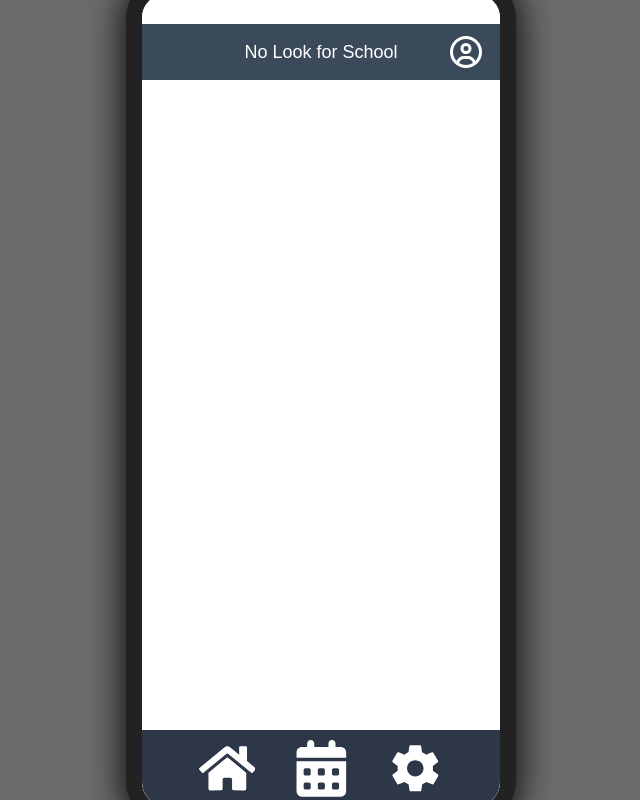
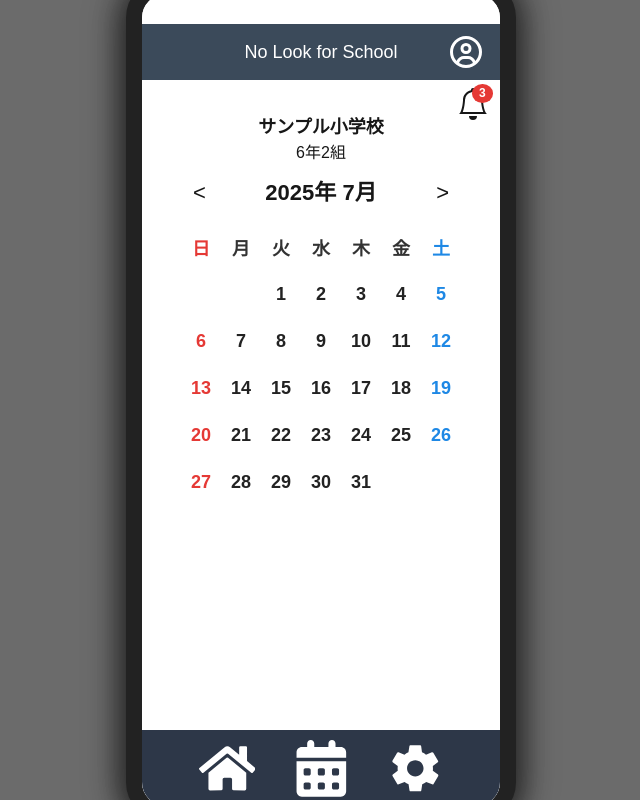
Before and after one commit to ochimasato0186/next_go_front, a Next.js app: page /student/time in a window 1280 px wide. Shown: the whole page, without its empty margins (319-959 px from the left). Built offline with nearby package versions, Linux system fonts and the light colour scheme.

Commit message:
設定画面Bellカレンダー等のUI調整

```diff
--- a/app/student/bell/page.tsx
+++ b/app/student/bell/page.tsx
@@ -2,13 +2,16 @@
 import Image from "next/image";
 import SmartphoneFrame from "../../../components/SmartphoneFrame";
 import SmartphoneHeader from "../../../components/SmartphoneHeader";
+import StudentBell from "../../../components/StudentBell";
 import StudentFooter from "../../../components/StudentFooter";
 
 export default function Home() {
   return (
     <div className="min-h-screen flex items-center justify-center">
       <SmartphoneFrame>
-        <SmartphoneHeader />
+  <SmartphoneHeader />
+  <div style={{ position: 'absolute', top: '25mm', right: '3mm', zIndex: 50 }}><StudentBell count={3} /></div>
+  <div className="flex justify-end pr-4"><StudentBell count={3} /></div>
         <main className="flex-1 p-4">
           <h1>生徒側通知画面</h1>
           <p>ここに先生向けの機能やUIを追加できます。</p>
--- a/app/student/home/page.tsx
+++ b/app/student/home/page.tsx
@@ -1,13 +1,16 @@
 "use client";
 import SmartphoneFrame from "../../../components/SmartphoneFrame";
 import SmartphoneHeader from "../../../components/SmartphoneHeader";
+import StudentBell from "../../../components/StudentBell";
 import StudentFooter from "../../../components/StudentFooter";
 
 export default function Home() {
   return (
     <div className="min-h-screen flex items-center justify-center">
       <SmartphoneFrame>
-        <SmartphoneHeader />
+  <SmartphoneHeader />
+  <div style={{ position: 'absolute', top: '25mm', right: '3mm', zIndex: 50 }}><StudentBell count={3} /></div>
+  <div className="flex justify-end pr-4"><StudentBell count={3} /></div>
         <main className="flex flex-col justify-center items-center min-h-screen p-0">
           <h1>生徒側ホーム画面</h1>
           <div className="flex justify-center items-center my-8" style={{ height: "540px" }}>
--- a/app/student/page.tsx
+++ b/app/student/page.tsx
@@ -6,13 +6,16 @@ import Image from "next/image";
 import SmartphoneFrame from "../../components/SmartphoneFrame";
 import Link from "next/link";
 import SmartphoneHeader from "../../components/SmartphoneHeader";
+import StudentBell from "../../components/StudentBell";
 import StudentFooter from "../../components/StudentFooter";
 
 export default function Home() {
   return (
     <div className="min-h-screen flex items-center justify-center">
       <SmartphoneFrame>
-        <SmartphoneHeader />
+  <SmartphoneHeader />
+  <div style={{ position: 'absolute', top: '25mm', right: '3mm', zIndex: 50 }}><StudentBell count={3} /></div>
+  <div className="flex justify-end pr-4"><StudentBell count={3} /></div>
         <div style={{flex: 1, display: "flex", flexDirection: "column", height: "100%", position: "relative"}}>
           <main
             className="flex flex-col items-center gap-4"
--- a/app/student/setting/page.tsx
+++ b/app/student/setting/page.tsx
@@ -1,17 +1,20 @@
 
-import Image from "next/image";
+"use client";
+import SettingMenu from "../../../components/SettingMenu";
 import SmartphoneFrame from "../../../components/SmartphoneFrame";
 import SmartphoneHeader from "../../../components/SmartphoneHeader";
+import StudentBell from "../../../components/StudentBell";
 import StudentFooter from "../../../components/StudentFooter";
 
 export default function Home() {
   return (
-    <div className="min-h-screen flex items-center justify-center">
+  <div className="min-h-screen flex items-center justify-center" style={{ background: '#dcdcdc' }}>
       <SmartphoneFrame>
-        <SmartphoneHeader />
-        <main className="flex-1 p-4">
-          <h1>生徒側設定画面</h1>
-          <p>ここに先生向けの機能やUIを追加できます。</p>
+  <SmartphoneHeader />
+  <div style={{ position: 'absolute', top: '25mm', right: '3mm', zIndex: 50 }}><StudentBell count={3} /></div>
+  <div className="flex justify-end pr-4"><StudentBell count={3} /></div>
+        <main className="flex-1 p-4 flex flex-col items-center justify-center">
+          <SettingMenu />
         </main>
         <StudentFooter />
       </SmartphoneFrame>
--- a/app/student/time/page.tsx
+++ b/app/student/time/page.tsx
@@ -2,15 +2,19 @@
 import SmartphoneFrame from "../../../components/SmartphoneFrame";
 import SmartphoneHeader from "../../../components/SmartphoneHeader";
 import StudentFooter from "../../../components/StudentFooter";
+import Calendar from "../../../components/Calendar";
+import StudentBell from "../../../components/StudentBell";
 
 export default function Home() {
   return (
     <div className="min-h-screen flex items-center justify-center">
       <SmartphoneFrame>
-        <SmartphoneHeader />
-        <main className="flex-1 p-4">
-          <h1>生徒側履歴画面</h1>
-          <p>ここに先生向けの機能やUIを追加できます。</p>
+            <SmartphoneHeader />
+            <div style={{ position: 'absolute', top: '25mm', right: '3mm', zIndex: 50 }}><StudentBell count={3} /></div>
+        <main className="flex-1 p-4 flex flex-col items-center justify-center">
+          <div style={{ marginTop: "-210px" }}>
+            <Calendar />
+          </div>
         </main>
         <StudentFooter />
       </SmartphoneFrame>
--- /dev/null
+++ b/components/Calendar.tsx
@@ -0,0 +1,120 @@
+"use client";
+import React, { useState } from "react";
+
+const weekDays = ["日", "月", "火", "水", "木", "金", "土"];
+
+function getMonthMatrix(year: number, month: number) {
+  const firstDay = new Date(year, month, 1);
+  const lastDay = new Date(year, month + 1, 0);
+  const matrix: (number | null)[][] = [];
+  let week: (number | null)[] = Array(firstDay.getDay()).fill(null);
+
+  for (let day = 1; day <= lastDay.getDate(); day++) {
+    week.push(day);
+    if (week.length === 7) {
+      matrix.push(week);
+      week = [];
+    }
+  }
+  if (week.length > 0) {
+    while (week.length < 7) week.push(null);
+    matrix.push(week);
+  }
+  return matrix;
+}
+
+const Calendar: React.FC = () => {
+  const today = new Date();
+  const [year, setYear] = useState(today.getFullYear());
+  const [month, setMonth] = useState(today.getMonth());
+  const matrix = getMonthMatrix(year, month);
+
+  const prevMonth = () => {
+    if (month === 0) {
+      setYear(year - 1);
+      setMonth(11);
+    } else {
+      setMonth(month - 1);
+    }
+  };
+  const nextMonth = () => {
+    if (month === 11) {
+      setYear(year + 1);
+      setMonth(0);
+    } else {
+      setMonth(month + 1);
+    }
+  };
+
+  return (
+    <div
+      style={{
+        maxWidth: 380,
+        margin: "0 auto",
+        fontFamily: "sans-serif",
+        fontSize: 20,
+        padding: 0,
+      }}
+    >
+      {/* 学校名と学年クラス表示（仮のテキスト） */}
+      <div style={{ textAlign: "center", marginBottom: 8 }}>
+        <div style={{ fontSize: 18, fontWeight: "bold" }}>サンプル小学校</div>
+        <div style={{ fontSize: 16 }}>6年2組</div>
+      </div>
+      <div
+        style={{
+          display: "flex",
+          justifyContent: "space-between",
+          alignItems: "center",
+          marginBottom: 16,
+        }}
+      >
+        <button style={{ fontSize: 22, padding: "3px 12px" }} onClick={prevMonth}>{"<"}</button>
+        <span style={{ fontWeight: "bold", fontSize: 22 }}>{year}年 {month + 1}月</span>
+        <button style={{ fontSize: 22, padding: "3px 12px" }} onClick={nextMonth}>{">"}</button>
+      </div>
+      <table style={{ width: "100%", borderCollapse: "collapse" }}>
+        <thead>
+          <tr>
+            {weekDays.map((d) => (
+              <th
+                key={d}
+                style={{
+                  padding: 8,
+                  color: d === "日" ? "#e53935" : d === "土" ? "#1e88e5" : "#333",
+                  fontSize: 18,
+                }}
+              >
+                {d}
+              </th>
+            ))}
+          </tr>
+        </thead>
+        <tbody>
+          {matrix.map((week, i) => (
+            <tr key={i}>
+              {week.map((day, j) => (
+                <td
+                  key={j}
+                  style={{
+                    padding: 10,
+                    textAlign: "center",
+                    color: j === 0 ? "#e53935" : j === 6 ? "#1e88e5" : "#222",
+                    fontWeight: day ? "bold" : undefined,
+                    fontSize: 18,
+                    background: "transparent",
+                    borderRadius: 0,
+                  }}
+                >
+                  {day ? day : ""}
+                </td>
+              ))}
+            </tr>
+          ))}
+        </tbody>
+      </table>
+    </div>
+  );
+};
+
+export default Calendar;
--- /dev/null
+++ b/components/SettingMenu.tsx
@@ -0,0 +1,51 @@
+import React from "react";
+
+const menuItems = [
+  { label: "アカウント", onClick: () => alert("アカウント") },
+  { label: "ヘルプ", onClick: () => alert("ヘルプ") },
+  { label: "お問い合わせ", onClick: () => alert("お問い合わせ") },
+  { label: "タイトルへ戻る", onClick: () => alert("タイトルへ戻る") },
+  { label: "ログアウト", onClick: () => alert("ログアウト") },
+];
+
+const SettingMenu: React.FC = () => {
+  return (
+  <div style={{ maxWidth: 340, margin: "40px auto", padding: 24, background: "#dcdcdc" }}>
+  {/* <h2 style={{ fontSize: 22, fontWeight: "bold", marginBottom: 24, textAlign: "center" }}>設定</h2> */}
+      <ul style={{ listStyle: "none", padding: 0, margin: 0 }}>
+        {menuItems.map((item) => (
+          <li key={item.label} style={{ marginBottom: 40 }}>
+            <button
+              onClick={item.onClick}
+              style={{
+                width: "100%",
+                padding: "14px 0",
+                fontSize: 24,
+                border: "1.5px solid #bbb",
+                borderRadius: 8,
+                background: "#f5f5f5",
+                cursor: "pointer",
+                fontWeight: item.label === "ログアウト" ? "bold" : undefined,
+                color: item.label === "ログアウト" ? "#e53935" : "#222",
+                transition: "background 0.2s, border-color 0.2s",
+                boxSizing: "border-box",
+              }}
+              onMouseOver={e => {
+                e.currentTarget.style.background = '#e0e0e0';
+                e.currentTarget.style.borderColor = '#888';
+              }}
+              onMouseOut={e => {
+                e.currentTarget.style.background = '#f5f5f5';
+                e.currentTarget.style.borderColor = '#bbb';
+              }}
+            >
+              {item.label}
+            </button>
+          </li>
+        ))}
+      </ul>
+    </div>
+  );
+};
+
+export default SettingMenu;
--- /dev/null
+++ b/components/StudentBell.tsx
@@ -0,0 +1,29 @@
+import { BsBell } from "react-icons/bs";
+
+export default function StudentBell({ count }: { count?: number }) {
+  return (
+    <div style={{ position: "relative", display: "inline-block" }}>
+      <BsBell size={32} />
+      {count && count > 0 && (
+        <span
+          style={{
+            position: "absolute",
+            top: -4,
+            right: -4,
+            background: "#e53935",
+            color: "#fff",
+            borderRadius: "50%",
+            padding: "2px 7px",
+            fontSize: 12,
+            fontWeight: "bold",
+            minWidth: 20,
+            textAlign: "center",
+            lineHeight: 1.2,
+          }}
+        >
+          {count}
+        </span>
+      )}
+    </div>
+  );
+}
```
Also changed, not shown: app/student/time/Calendar.tsx (added), 1 other file (tests, documents, lock files or other folders).
